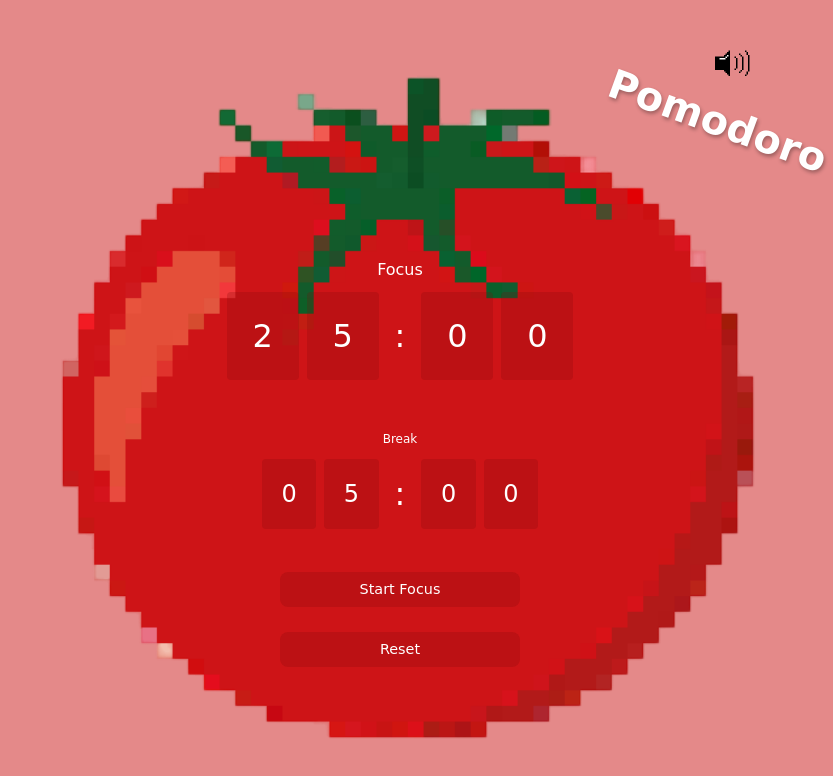
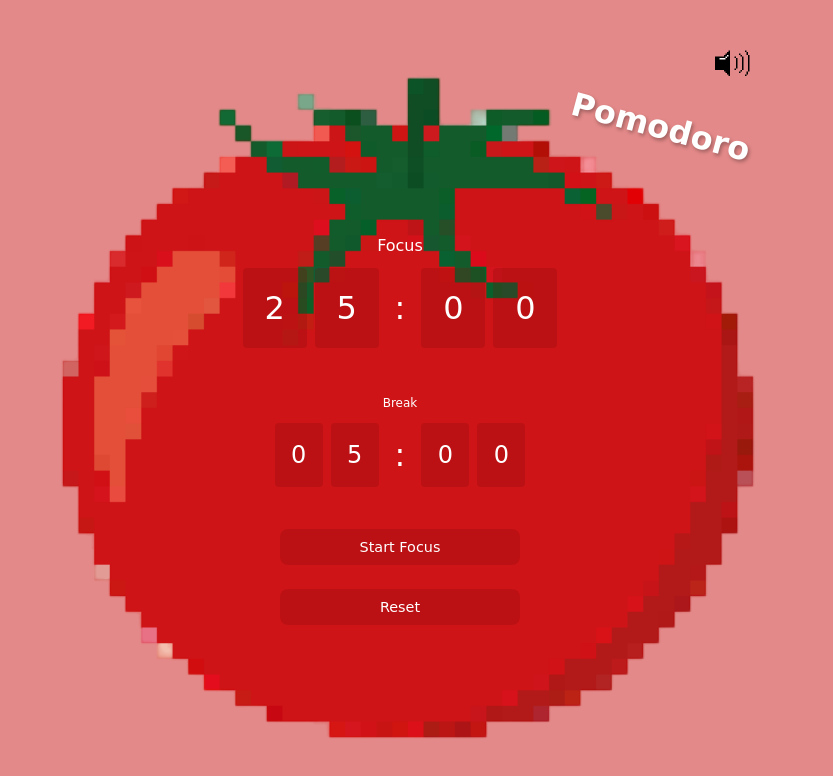
Before and after one commit to thomasrigby/PomodoroApp, an Electron app: page index.html in a window 800 px wide. Shown: the whole page, 833 px wide, since content can reach past the window. Drawn offline with Linux system fonts and the light colour scheme; a web font is replaced by a local one.

Commit message:
Reponsive changes

```diff
--- a/styles.css
+++ b/styles.css
@@ -15,67 +15,72 @@ body {
     width: 100%;
     display: flex;
     justify-content: center;
-    align-items: center;
-    padding: 20px;
+    align-items: flex-start;
+    padding: min(20px, 2vh);
+    padding-top: min(15vh, 80px);
     box-sizing: border-box;
+    overflow: auto;
 }
 
 .timer-container {
     text-align: center;
     color: white;
     width: min(90vw, 90vh);
-    height: min(90vw, 90vh);
+    height: auto;
+    min-height: min(85vh, 600px);
     max-width: 800px;
-    max-height: 800px;
-    min-width: 280px;
-    min-height: 280px;
+    min-width: min(280px, 90vw);
     display: flex;
     flex-direction: column;
     justify-content: flex-start;
     align-items: center;
     position: relative;
     padding: min(3vw, 3vh);
-    padding-top: min(12vw, 12vh);
+    padding-top: min(10vw, 10vh);
     box-sizing: border-box;
+    margin: 0;
 }
 
 .title {
-    font-size: min(5vw, 5vh);
+    font-size: clamp(16px, min(4vw, 4vh), 32px);
     margin: 0;
-    transform: rotate(20deg);
+    transform: rotate(15deg);
     position: absolute;
-    top: 8%;
-    right: -10%;
+    top: min(5%, 20px);
+    right: 0;
     text-shadow: 2px 2px 4px rgba(0, 0, 0, 0.3);
     color: white;
     white-space: nowrap;
+    max-width: 90%;
+    padding: min(1vw, 1vh);
+    z-index: 10;
 }
 
 .completion_message {
-    font-size: min(2.5vw, 2.5vh);
+    font-size: min(2.0vw, 2.0vh);
     margin: 0;
     position: absolute;
-    left: -40%;
-    top: 30%;
-    transform: rotate(-20deg);
-    text-shadow: 2px 2px 4px rgba(0, 0, 0, 0.3);
+    left: 0;
+    top: 45%;
+    transform: rotate(-10deg);
     color: white;
     padding: min(1vw, 1vh);
     border-radius: min(0.5vw, 0.5vh);
-    max-width: min(40vw, 40vh);
+    max-width: min(30vw, 30vh);
     text-align: left;
     transition: opacity 0.3s ease-in-out;
-    white-space: nowrap;
+    white-space: text-wrap;
+    z-index: 10;
 }
 
 .timer-display {
-    width: min(80vw, 80vh);
-    max-width: 700px;
-    margin: min(10vw, 10vh) 0 min(2vw, 2vh) 0;
-    padding-top: min(4vw, 4vh);
+    width: 100%;
+    max-width: min(700px, 90%);
+    margin: min(6vw, 6vh) auto min(2vw, 2vh);
+    padding-top: min(2vw, 2vh);
     display: flex;
     flex-direction: column;
-    gap: min(2vw, 2vh);
+    gap: min(1.5vw, 1.5vh);
 }
 
 .timer-section {
@@ -92,6 +97,8 @@ body {
     justify-content: center;
     align-items: center;
     gap: min(1vw, 1vh);
+    flex-wrap: wrap;
+    padding: 0 min(2vw, 2vh);
 }
 
 .label {
@@ -109,6 +116,8 @@ body {
     font-family: 'Press Start 2P', cursive;
     -moz-appearance: textfield;
     appearance: textfield;
+    max-width: 100%;
+    box-sizing: border-box;
 }
 
 .digit-box::-webkit-inner-spin-button,
```
